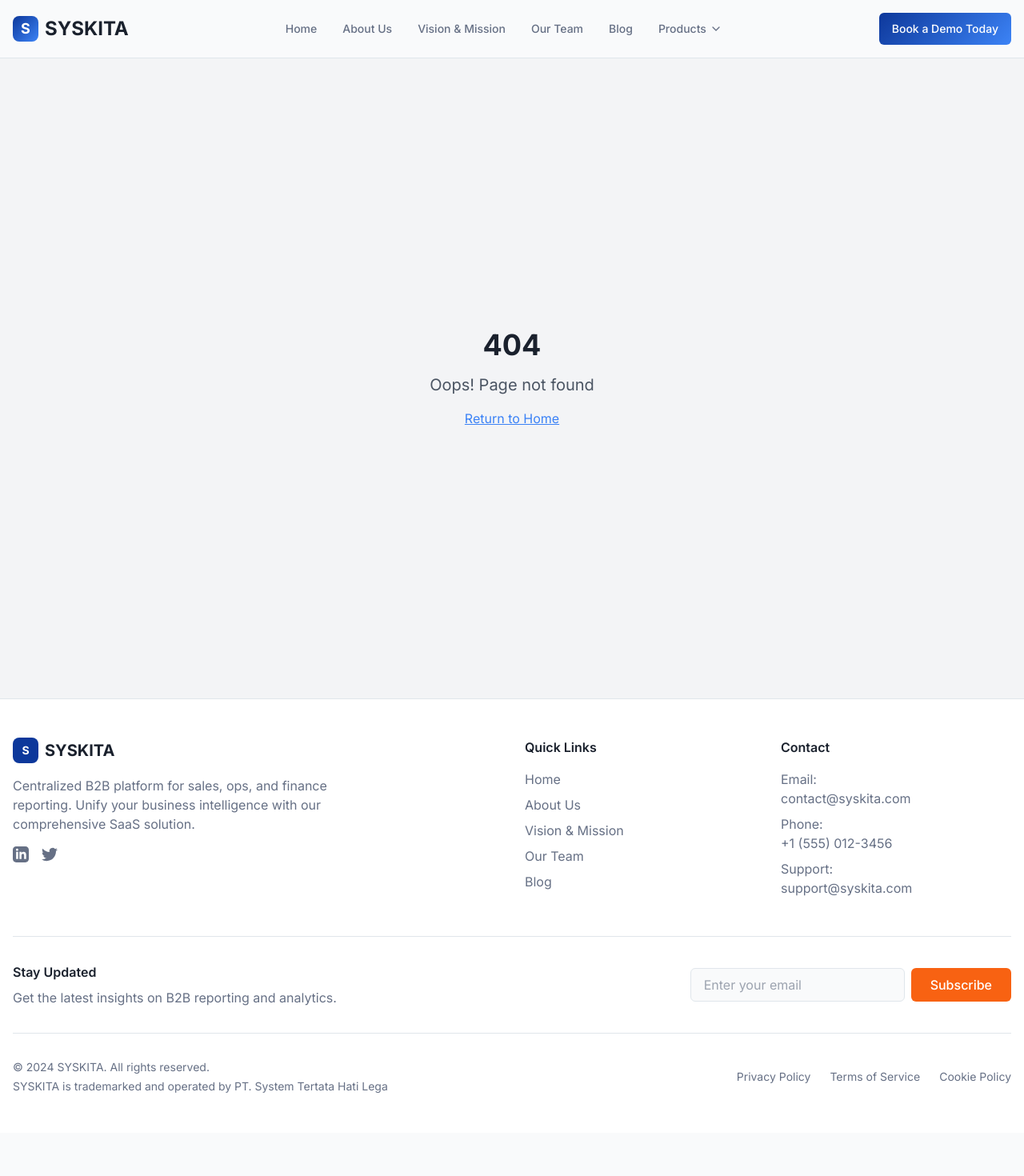
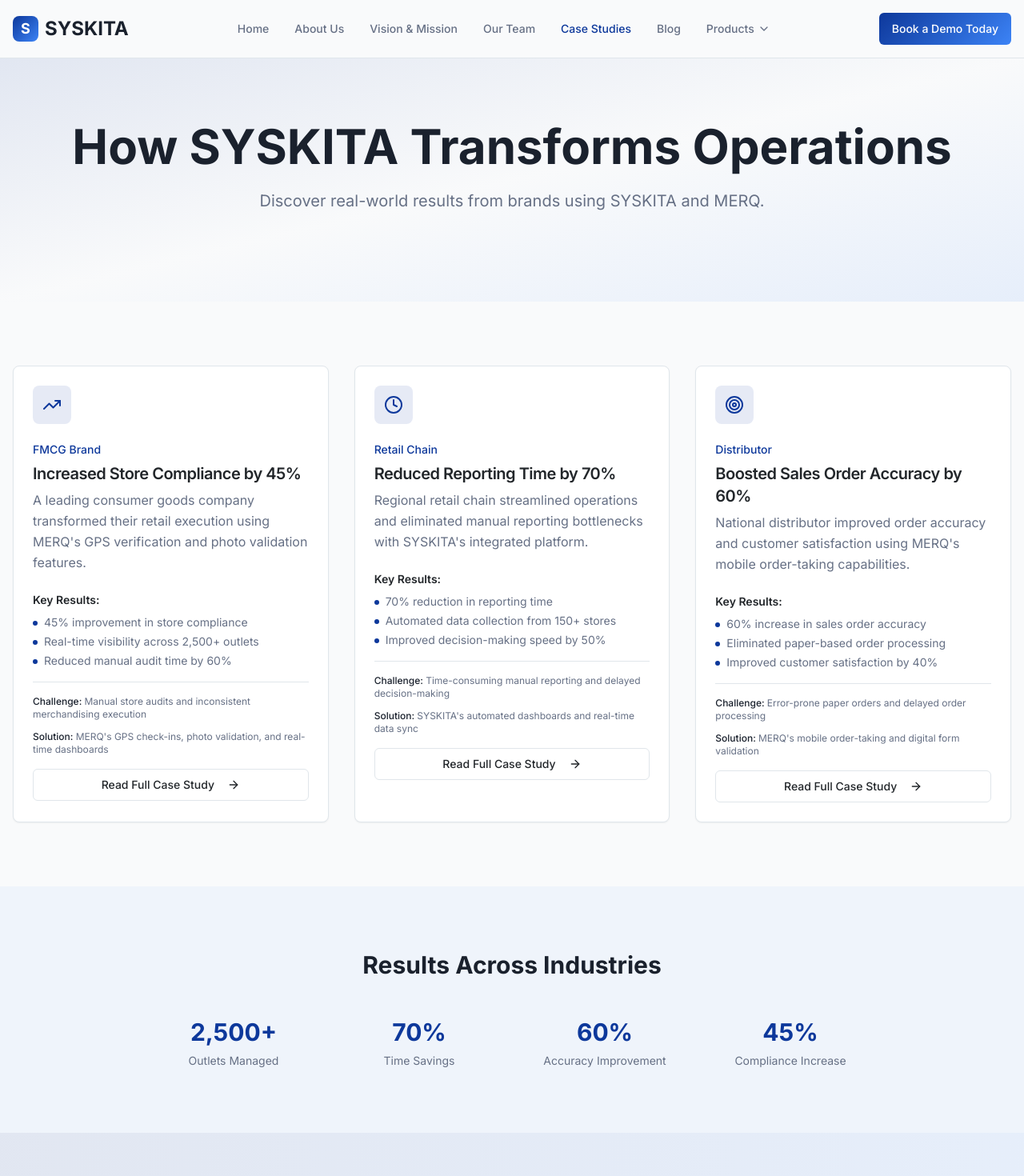
Before and after one commit to Victor-Gondo/syskita-shine-bright, a React (Vite) app: page /case-studies in a window 1280 px wide. Shown: the top 1470 px of the page at 80% size. Before the commit the page ends 1416 px from the top, so only its background shows below. Built offline with nearby package versions, Linux system fonts and the light colour scheme.

Commit message:
Create Case Studies page
Created the Case Studies page with a hero section, three placeholder case study cards, and a final CTA. Added the new page to the routing.

```diff
--- a/src/App.tsx
+++ b/src/App.tsx
@@ -14,6 +14,7 @@ import MERQFeatures from "./pages/MERQFeatures";
 import MERQUseCases from "./pages/MERQUseCases";
 import MERQIntegrations from "./pages/MERQIntegrations";
 import MERQPricing from "./pages/MERQPricing";
+import CaseStudies from "./pages/CaseStudies";
 import Blog from "./pages/Blog";
 import NotFound from "./pages/NotFound";
 
@@ -37,6 +38,7 @@ const App = () => (
             <Route path="/merq/use-cases" element={<MERQUseCases />} />
             <Route path="/merq/integrations" element={<MERQIntegrations />} />
             <Route path="/merq/pricing" element={<MERQPricing />} />
+            <Route path="/case-studies" element={<CaseStudies />} />
             <Route path="/blog" element={<Blog />} />
             <Route path="*" element={<NotFound />} />
           </Routes>
--- a/src/components/Navigation.tsx
+++ b/src/components/Navigation.tsx
@@ -22,6 +22,7 @@ const Navigation = () => {
     { name: "About Us", path: "/about" },
     { name: "Vision & Mission", path: "/vision-mission" },
     { name: "Our Team", path: "/team" },
+    { name: "Case Studies", path: "/case-studies" },
     { name: "Blog", path: "/blog" },
   ];
 
--- /dev/null
+++ b/src/pages/CaseStudies.tsx
@@ -0,0 +1,163 @@
+import { SEOHead } from "@/components/SEOHead";
+import { CTAButton } from "@/components/ui/cta-button";
+import { Card, CardContent, CardDescription, CardHeader, CardTitle } from "@/components/ui/card";
+import { Button } from "@/components/ui/button";
+import { TrendingUp, Clock, Target, ArrowRight } from "lucide-react";
+
+const CaseStudies = () => {
+  const caseStudies = [
+    {
+      icon: TrendingUp,
+      industry: "FMCG Brand",
+      title: "Increased Store Compliance by 45%",
+      description: "A leading consumer goods company transformed their retail execution using MERQ's GPS verification and photo validation features.",
+      results: [
+        "45% improvement in store compliance",
+        "Real-time visibility across 2,500+ outlets",
+        "Reduced manual audit time by 60%"
+      ],
+      challenge: "Manual store audits and inconsistent merchandising execution",
+      solution: "MERQ's GPS check-ins, photo validation, and real-time dashboards"
+    },
+    {
+      icon: Clock,
+      industry: "Retail Chain",
+      title: "Reduced Reporting Time by 70%",
+      description: "Regional retail chain streamlined operations and eliminated manual reporting bottlenecks with SYSKITA's integrated platform.",
+      results: [
+        "70% reduction in reporting time",
+        "Automated data collection from 150+ stores",
+        "Improved decision-making speed by 50%"
+      ],
+      challenge: "Time-consuming manual reporting and delayed decision-making",
+      solution: "SYSKITA's automated dashboards and real-time data sync"
+    },
+    {
+      icon: Target,
+      industry: "Distributor",
+      title: "Boosted Sales Order Accuracy by 60%",
+      description: "National distributor improved order accuracy and customer satisfaction using MERQ's mobile order-taking capabilities.",
+      results: [
+        "60% increase in sales order accuracy",
+        "Eliminated paper-based order processing",
+        "Improved customer satisfaction by 40%"
+      ],
+      challenge: "Error-prone paper orders and delayed order processing",
+      solution: "MERQ's mobile order-taking and digital form validation"
+    }
+  ];
+
+  return (
+    <>
+      <SEOHead
+        title="SYSKITA Case Studies | Real-World Success Stories"
+        description="Discover how brands transform their operations with SYSKITA and MERQ. Read case studies showing improved compliance, efficiency, and accuracy."
+      />
+
+      {/* Hero Section */}
+      <section className="bg-gradient-to-br from-primary/10 via-background to-secondary/10 py-20">
+        <div className="container mx-auto px-4 text-center">
+          <h1 className="text-4xl md:text-6xl font-bold text-foreground mb-6">
+            How SYSKITA Transforms Operations
+          </h1>
+          <p className="text-xl text-muted-foreground mb-8 max-w-3xl mx-auto">
+            Discover real-world results from brands using SYSKITA and MERQ.
+          </p>
+        </div>
+      </section>
+
+      {/* Case Studies Section */}
+      <section className="py-20 bg-background">
+        <div className="container mx-auto px-4">
+          <div className="grid lg:grid-cols-3 gap-8">
+            {caseStudies.map((study, index) => (
+              <Card key={index} className="hover:shadow-lg transition-all duration-300">
+                <CardHeader>
+                  <div className="w-12 h-12 bg-primary/10 rounded-lg flex items-center justify-center mb-4">
+                    <study.icon className="w-6 h-6 text-primary" />
+                  </div>
+                  <div className="text-sm text-primary font-medium mb-2">{study.industry}</div>
+                  <CardTitle className="text-xl mb-2">{study.title}</CardTitle>
+                  <CardDescription className="text-base leading-relaxed">
+                    {study.description}
+                  </CardDescription>
+                </CardHeader>
+                <CardContent>
+                  <div className="space-y-4">
+                    <div>
+                      <h4 className="font-semibold text-sm mb-2">Key Results:</h4>
+                      <ul className="space-y-1">
+                        {study.results.map((result, idx) => (
+                          <li key={idx} className="text-sm text-muted-foreground flex items-start">
+                            <span className="w-1.5 h-1.5 bg-primary rounded-full mt-2 mr-2 flex-shrink-0"></span>
+                            {result}
+                          </li>
+                        ))}
+                      </ul>
+                    </div>
+
+                    <div className="pt-4 border-t border-border">
+                      <div className="grid grid-cols-1 gap-3 text-xs">
+                        <div>
+                          <span className="font-medium text-foreground">Challenge: </span>
+                          <span className="text-muted-foreground">{study.challenge}</span>
+                        </div>
+                        <div>
+                          <span className="font-medium text-foreground">Solution: </span>
+                          <span className="text-muted-foreground">{study.solution}</span>
+                        </div>
+                      </div>
+                    </div>
+
+                    <Button variant="outline" className="w-full mt-4">
+                      Read Full Case Study
+                      <ArrowRight className="w-4 h-4 ml-2" />
+                    </Button>
+                  </div>
+                </CardContent>
+              </Card>
+            ))}
+          </div>
+        </div>
+      </section>
+
+      {/* Industry Results Overview */}
+      <section className="py-20 bg-secondary/5">
+        <div className="container mx-auto px-4">
+          <h2 className="text-3xl font-bold text-center mb-12">Results Across Industries</h2>
+          <div className="grid md:grid-cols-4 gap-8 max-w-4xl mx-auto">
+            <div className="text-center">
+              <div className="text-3xl font-bold text-primary mb-2">2,500+</div>
+              <div className="text-sm text-muted-foreground">Outlets Managed</div>
+            </div>
+            <div className="text-center">
+              <div className="text-3xl font-bold text-primary mb-2">70%</div>
+              <div className="text-sm text-muted-foreground">Time Savings</div>
+            </div>
+            <div className="text-center">
+              <div className="text-3xl font-bold text-primary mb-2">60%</div>
+              <div className="text-sm text-muted-foreground">Accuracy Improvement</div>
+            </div>
+            <div className="text-center">
+              <div className="text-3xl font-bold text-primary mb-2">45%</div>
+              <div className="text-sm text-muted-foreground">Compliance Increase</div>
+            </div>
+          </div>
+        </div>
+      </section>
+
+      {/* CTA Section */}
+      <section className="py-20 bg-gradient-to-r from-primary/10 to-secondary/10">
+        <div className="container mx-auto px-4 text-center">
+          <h2 className="text-3xl font-bold mb-6">See How SYSKITA Can Help You</h2>
+          <p className="text-lg text-muted-foreground mb-8 max-w-2xl mx-auto">
+            Join successful brands transforming their operations with SYSKITA's comprehensive platform.
+          </p>
+          <CTAButton variant="book" size="lg" />
+        </div>
+      </section>
+    </>
+  );
+};
+
+export default CaseStudies;
```
